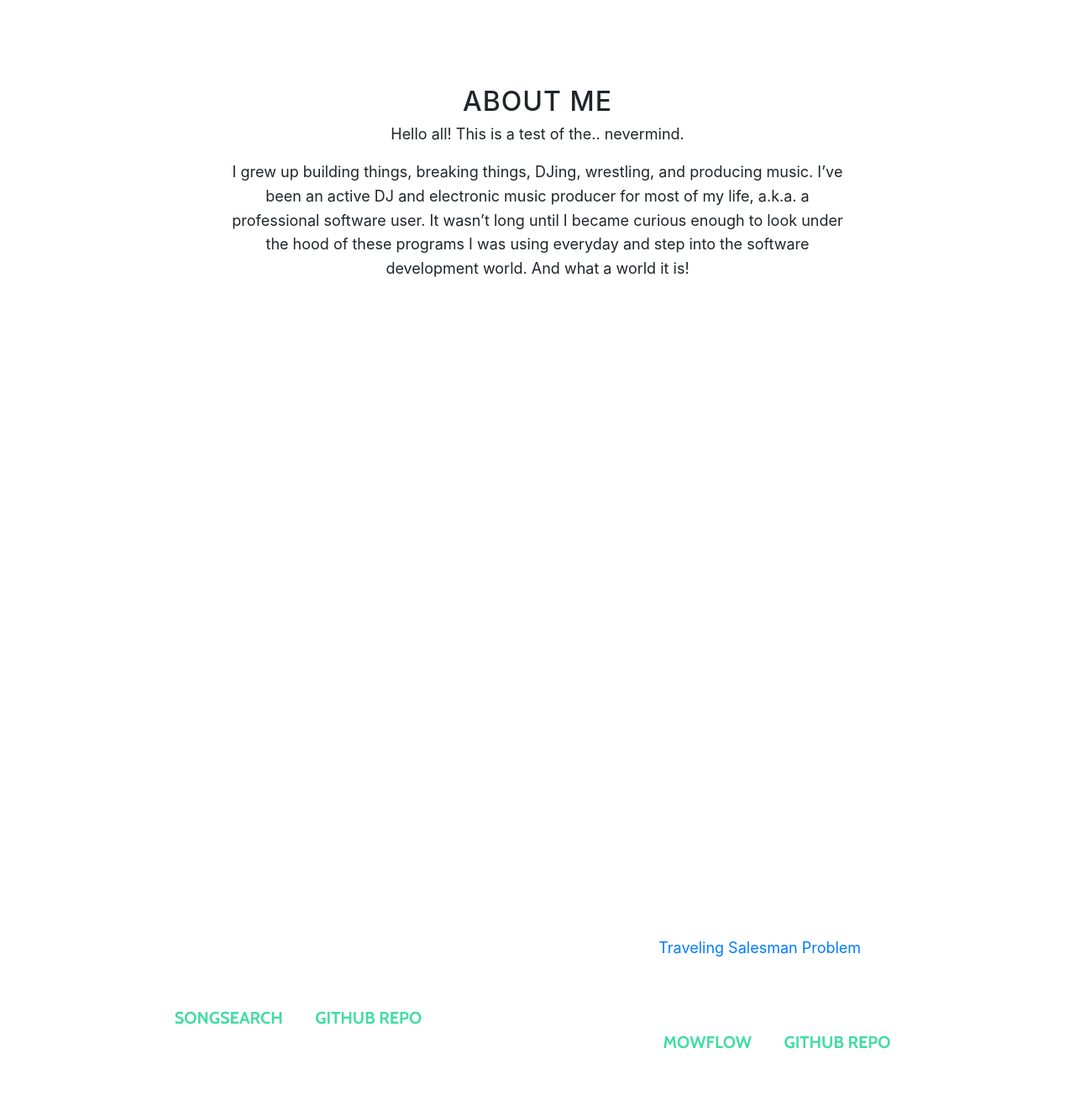
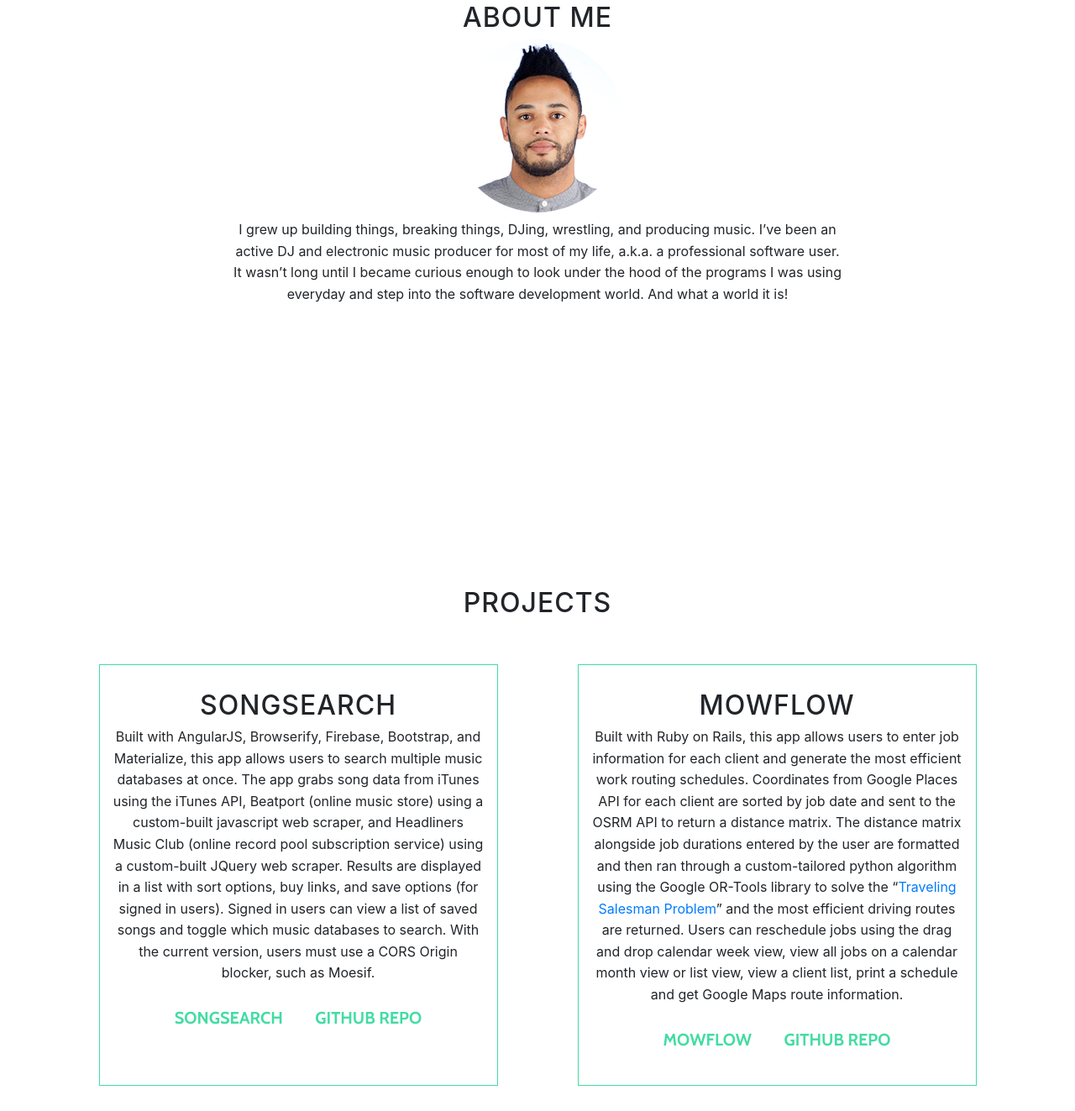
Before and after one commit to palmierie/palmierie.github.io, a website with bundled scripts: page index.html in a window 1280 px wide. Shown: the part 897-2220 px from the top of the page at 84% size. Built offline with nearby package versions, Linux system fonts and the light colour scheme.

Commit message:
added image, logo, border, and fixed padding

```diff
--- a/css/grayscale.css
+++ b/css/grayscale.css
@@ -1,8 +1,3 @@
-/*!
- * Start Bootstrap - Grayscale v4.0.0-beta (https://startbootstrap.com/template-overviews/grayscale)
- * Copyright 2013-2017 Start Bootstrap
- * Licensed under MIT (https://github.com/BlackrockDigital/startbootstrap-grayscale/blob/master/LICENSE)
- */
 body {
   font-family: 'Lora', 'Helvetica Neue', Helvetica, Arial, sans-serif;
   position: relative;
@@ -28,12 +23,12 @@ h6 {
   text-transform: uppercase; }
 
 p {
-  font-size: 16px;
+  font-size: 14px;
   line-height: 1.5;
   margin: 0 0 25px; }
   @media (min-width: 768px) {
     p {
-      font-size: 18px;
+      font-size: 16px;
       line-height: 1.6;
       margin: 0 0 35px; } }
 
@@ -188,18 +183,15 @@ a {
 .content-section {
   padding-top: 150px;
   padding-bottom: 150px; }
+
 .content-section-projects {
   padding-top: 100px;
   padding-bottom: 150px; }
 
-.download-section {
-  color: white;
-  /* background: url("../img/downloads-bg.jpg") no-repeat center center scroll; */
-  /* background-color: black; */
-  -webkit-background-size: cover;
-  -moz-background-size: cover;
-  -o-background-size: cover;
-  background-size: cover; }
+.content-section-about {
+  padding-top: 100px;
+  padding-bottom: 150px; }
+
 
 #map {
   width: 100%;
@@ -268,3 +260,7 @@ img::-moz-selection {
 
 body {
   -webkit-tap-highlight-color: rgba(255, 255, 255, 0.2); }
+.project-contain {
+  padding: 30px;
+  border: 1px solid #42DCA3;
+}
--- a/index.html
+++ b/index.html
@@ -38,7 +38,7 @@
     <!-- Navigation -->
     <nav class="navbar navbar-expand-lg navbar-light fixed-top" id="mainNav">
       <div class="container">
-        <a class="navbar-brand js-scroll-trigger" href="#page-top">Eric Palmieri</a>
+        <a class="navbar-brand js-scroll-trigger" href="#page-top"><img height="40px" width="40px" src="./img/evido_logo_50px.svg" alt="eric logo"></a>
         <button class="navbar-toggler navbar-toggler-right" type="button" data-toggle="collapse" data-target="#navbarResponsive" aria-controls="navbarResponsive" aria-expanded="false" aria-label="Toggle navigation">
           Menu
           <i class="fa fa-bars"></i>
@@ -87,13 +87,14 @@
     </header>
 
     <!-- About Section -->
-    <section id="about" class="content-section text-center">
+    <section id="about" class="content-section-about text-center">
       <div class="container">
         <div class="row">
           <div class="col-lg-8 mx-auto">
             <h2>About Me</h2>
-            <p>Hello all!  This is a test of the.. nevermind.</p>
-            <p>I grew up building things, breaking things, DJing, wrestling, and producing music.  I’ve been an active DJ and electronic music producer for most of my life, a.k.a. a professional software user.  It wasn’t long until I became curious enough to look under the hood of these programs I was using everyday and step into the software development world.  And what a world it is!</p>
+            <img class="img-headshot" src="./img/headshot_circle_sm.png" alt="pretty looking headshot">
+            <h2></h2>
+            <p>I grew up building things, breaking things, DJing, wrestling, and producing music. I’ve been an active DJ and electronic music producer for most of my life, a.k.a. a professional software user. It wasn’t long until I became curious enough to look under the hood of the programs I was using everyday and step into the software development world. And what a world it is!</p>
             <a href="#projects" class="btn btn-circle js-scroll-trigger">
               <i class="fa fa-angle-double-down animated"></i>
             </a>
@@ -103,21 +104,21 @@
     </section>
 
     <!-- Project Section -->
-    <section id="projects" class="download-section content-section-projects text-center">
+    <section id="projects" class="content-section-projects text-center">
       <div class="container">
         <div class="col-lg-8 mx-auto">
           <h2>Projects</h2>
         </div>
         <div class="row mb-5">
-          <div class="col-lg-4 mx-auto mt-5">
-            <h2>SongSearch</h2>
-            <p>An app that I built for DJs.  Allows users to search multiple music databases at once.  Built with AngularJS, Browserify, Firebase, Bootstrap, and Materialize.  App grabs song data from iTunes using the iTunes API, Beatport using a custom-built javascript webscrapper, and Headliners Music Club using a custom-built JQuery webscrapper.  With current version, users must use a CORS Origin blocker, such as Moesif.</p>
-            <a href="https://songsearch-9506f.firebaseapp.com" class="btn btn-default btn-lg">SongSearch</a>
-            <a href="https://github.com/palmierie/front-end-capstone" class="btn btn-default btn-lg">Github Repo</a>
+          <div class="col-lg-5 mx-auto mt-5 project-contain">
+              <h2>SongSearch</h2>
+              <p>Built with AngularJS, Browserify, Firebase, Bootstrap, and Materialize, this app allows users to search multiple music databases at once. The app grabs song data from iTunes using the iTunes API, Beatport (online music store) using a custom-built javascript web scraper, and Headliners Music Club (online record pool subscription service) using a custom-built JQuery web scraper. Results are displayed in a list with sort options, buy links, and save options (for signed in users). Signed in users can view a list of saved songs and toggle which music databases to search. With the current version, users must use a CORS Origin blocker, such as Moesif.</p>
+              <a href="https://songsearch-9506f.firebaseapp.com" class="btn btn-default btn-lg">SongSearch</a>
+              <a href="https://github.com/palmierie/front-end-capstone" class="btn btn-default btn-lg">Github Repo</a>
           </div>
-          <div class="col-lg-4 mx-auto mt-5">
+          <div class="col-lg-5 mx-auto mt-5 project-contain">
             <h2>MowFlow</h2>
-            <p>An app that I built for small landscaping companies.  Allows users to enter their client list and generate the most efficient mow schedules.  Built with Ruby on Rails, Python, Google OR-Tools, OSRM Api, Google Maps Api, and Bootstrap,.  App grabs map data from Google Maps using the Google Maps API.  The app features custom-built algorithm to solve the <a href="https://en.wikipedia.org/wiki/Travelling_salesman_problem">Traveling Salesman Problem</a> with parameters that make the most sense to mow scheduling.</p>
+            <p>Built with Ruby on Rails, this app allows users to enter job information for each client and generate the most efficient work routing schedules. Coordinates from Google Places API for each client are sorted by job date and sent to the OSRM API to return a distance matrix. The distance matrix alongside job durations entered by the user are formatted and then ran through a custom-tailored python algorithm using the Google OR-Tools library to solve the “<a href="https://en.wikipedia.org/wiki/Travelling_salesman_problem">Traveling Salesman Problem</a>” and the most efficient driving routes are returned. Users can reschedule jobs using the drag and drop calendar week view, view all jobs on a calendar month view or list view, view a client list, print a schedule and get Google Maps route information.</p>
             <a href="https://songsearch-9506f.firebaseapp.com" class="btn btn-default btn-lg">MowFlow</a>
             <a href="https://github.com/palmierie/mowflow" class="btn btn-default btn-lg">Github Repo</a>
           </div>
```
Also changed, not shown: img/downloads-bg.jpg (deleted), img/evido_logo_50px.svg (added), img/headshot_circle_sm.png (added), img/intro-bg.jpg (deleted), img/map-marker.svg (deleted).
